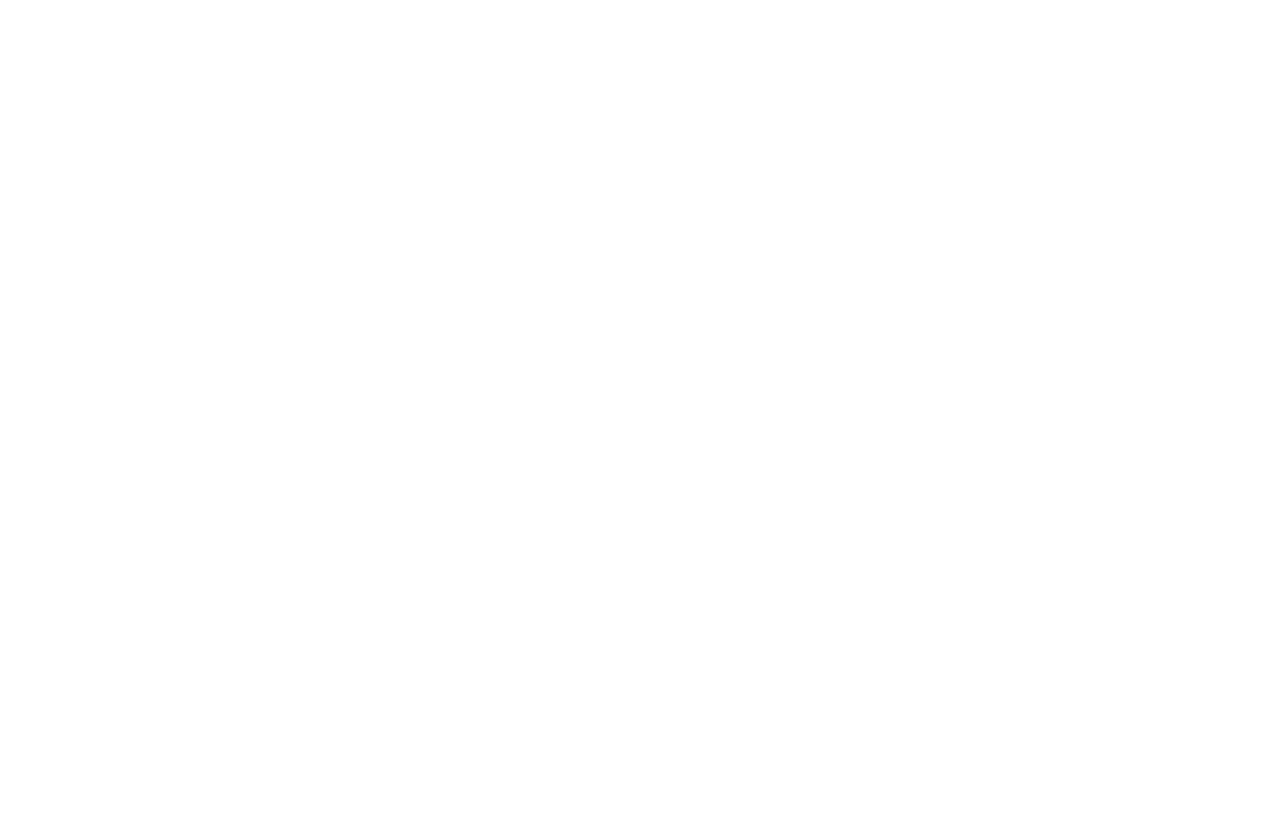
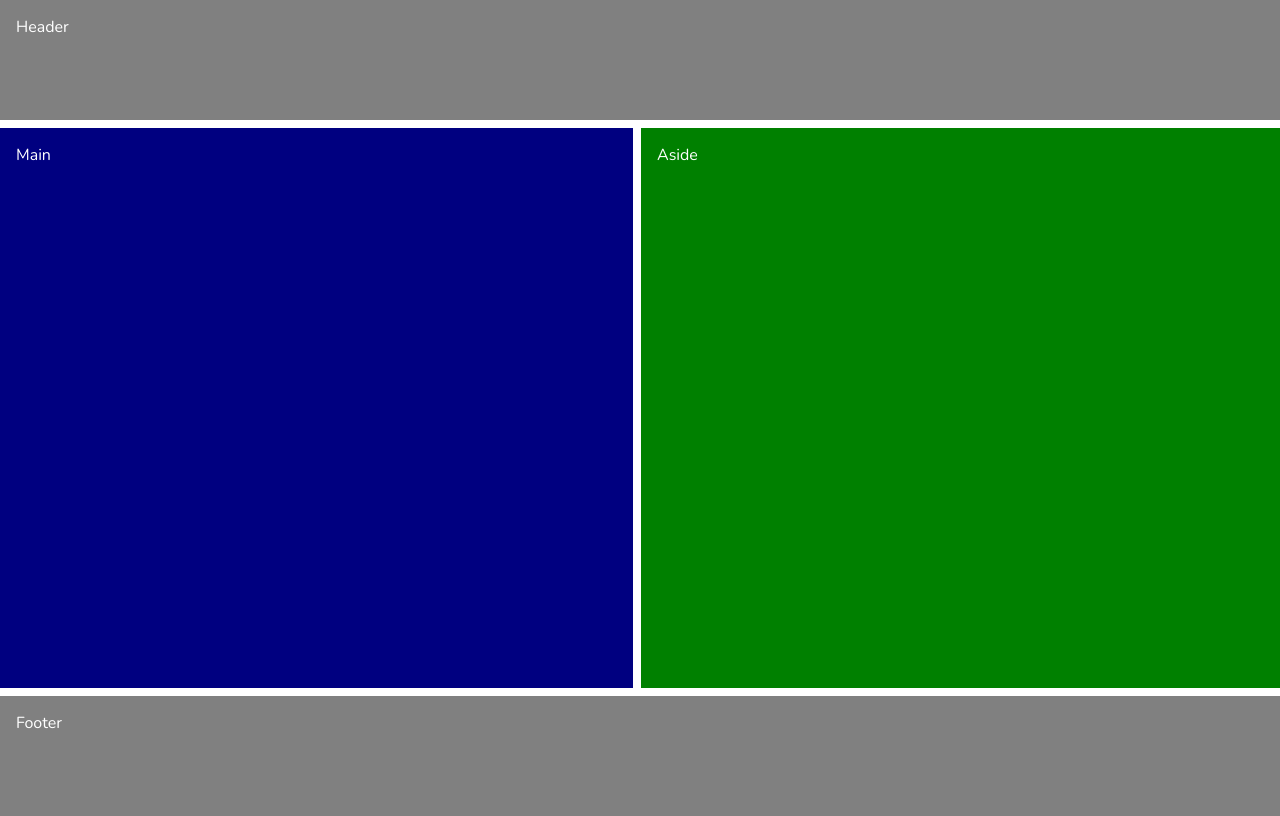
Before and after one commit to sgaona21/Shuffle, a plain HTML site: page index.html in a window 1280 px wide. Drawn offline with nearby package versions, Linux system fonts and the light colour scheme.

Commit message:
main layout for design

```diff
--- a/index.html
+++ b/index.html
@@ -4,11 +4,30 @@
     <meta charset="UTF-8">
     <meta http-equiv="X-UA-Compatible" content="IE=edge">
     <meta name="viewport" content="width=device-width, initial-scale=1.0">
+    <link rel="preconnect" href="https://fonts.googleapis.com">
+    <link rel="preconnect" href="https://fonts.gstatic.com" crossorigin>
+    <link href="https://fonts.googleapis.com/css2?family=Nunito&display=swap" rel="stylesheet">
+    <link rel="stylesheet" href="style.css">
     <title>Shuffle</title>
     <link rel="icon" type="image/x-icon" href="images/shuffle site logo2.png">
-
 </head>
 <body>
+    <div class="container">
+        <header>
+            Header
+        </header>
 
+        <main>
+            Main
+        </main>
+
+        <aside>
+            Aside
+        </aside>
+
+        <footer>
+            Footer
+        </footer>
+    </div>
 </body>
 </html>
--- a/style.css
+++ b/style.css
@@ -0,0 +1,46 @@
+* {
+    box-sizing: border-box;
+    padding: 0;
+    margin: 0;
+    font-family: 'Nunito', sans-serif;
+}
+
+.container {
+    display: grid;
+    height: 100vh;
+    grid-template-rows: 15% 70% 15%;
+    grid-gap: .5rem;
+    grid-template-areas:
+        "header header"
+        "main aside"
+        "footer footer";
+}
+
+header {
+    background-color: gray;
+    color: white;
+    padding: 1rem;
+    grid-area: header;
+}
+
+main {
+    background-color: navy;
+    color: white;
+    padding: 1rem;
+    grid-area: main;
+}
+
+aside {
+    background-color: green;
+    color: white;
+    padding: 1rem;
+    grid-area: aside;
+}
+
+footer {
+    background-color: gray;
+    color: white;
+    padding: 1rem;
+    grid-area: footer;
+
+}
```
